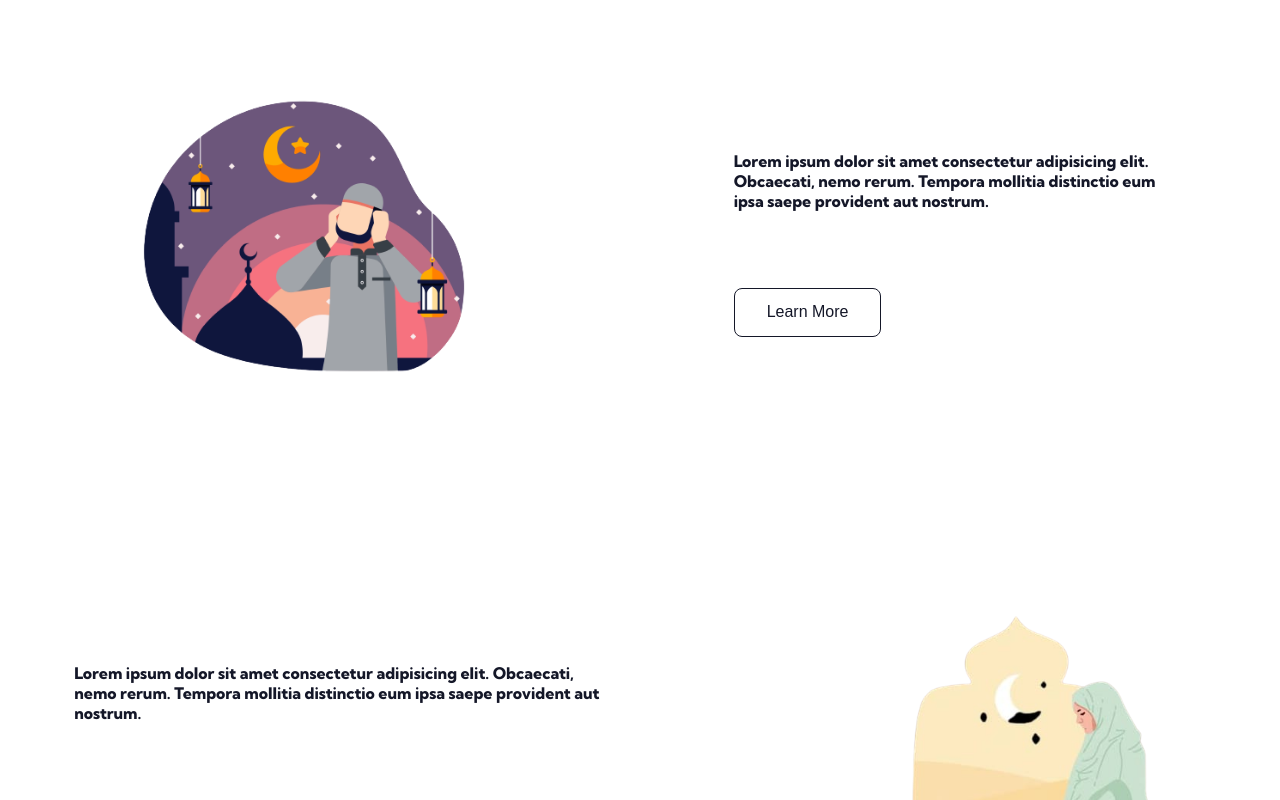
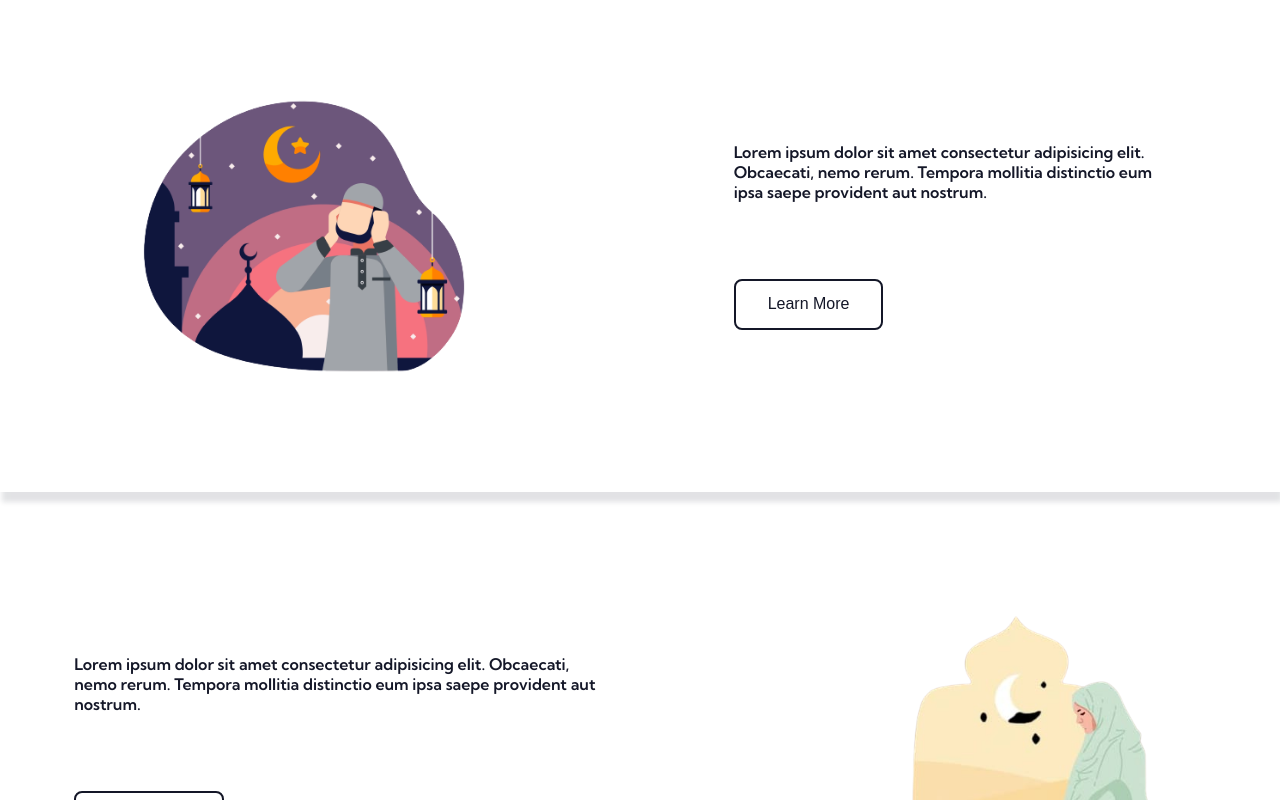
Before and after one commit to islamic-society-MMU/ismu-frontend, a React (Create React App) app: page / in a window 1280 px wide. Shown: the part 800-1600 px from the top of the page. Built offline with nearby package versions, Linux system fonts and the light colour scheme.

Commit message:
Overview box shadow

```diff
--- a/src/App.js
+++ b/src/App.js
@@ -14,7 +14,7 @@ const App = () => {
     <div className={`container ${theme}`}>
       <Header toggleTheme={toggleTheme} theme={theme}/>
       <Routes>
-        <Route path='/' element={<Home />} />
+        <Route path='/' element={<Home theme={theme}/>} />
       </Routes>
       <main className='App'></main>
     </div>
--- a/src/components/Home/Home.js
+++ b/src/components/Home/Home.js
@@ -2,11 +2,11 @@ import React from 'react';
 import Hero from './Hero';
 import Overview from './Overview';
 
-const Home = () => {
+const Home = ({ theme }) => {
   return (
     <div className='home'>
       <Hero />
-      <Overview />
+      <Overview theme={theme} />
     </div>
   );
 };
--- a/src/components/Home/Overview.js
+++ b/src/components/Home/Overview.js
@@ -6,11 +6,11 @@ import donorImg from './../../assets/images/donor.png';
 import eventImg from './../../assets/images/event-illustration.png';
 import illustrationImg from './../../assets/images/islam-illustration.png';
 
-const Overview = () => {
+const Overview = ({ theme }) => {
   return (
-    <section className='overview'>
-      {/* <div className='overview-item'>
-        <img src={donationImg} alt='donation' />
+    <section className={`overview ${theme}`}>
+      <div className='overview-item'>
+        <img src={illustrationImg} alt='Islam illustration' />
         <div className='overview-details'>
           <p>
             Lorem ipsum dolor sit amet consectetur adipisicing elit.
@@ -19,70 +19,59 @@ const Overview = () => {
           </p>
           <button>learn more</button>
         </div>
-      </div> */}
-      <div className='overview-item'>
-        <img src={illustrationImg} alt='Islam illustration' />
-        <div className='overview-details'>
-          <h4>
-            Lorem ipsum dolor sit amet consectetur adipisicing elit.
-            Obcaecati, nemo rerum. Tempora mollitia distinctio eum
-            ipsa saepe provident aut nostrum.
-          </h4>
-          <button>learn more</button>
-        </div>
       </div>
       <div className='overview-item'>
         <img src={prayerImg} alt='Prayer' />
         <div className='overview-details'>
-          <h4>
+          <p>
             Lorem ipsum dolor sit amet consectetur adipisicing elit.
             Obcaecati, nemo rerum. Tempora mollitia distinctio eum
             ipsa saepe provident aut nostrum.
-          </h4>
+          </p>
           <button>learn more</button>
         </div>
       </div>
       <div className='overview-item'>
         <img src={eventImg} alt='event illustration' />
         <div className='overview-details'>
-          <h4>
+          <p>
             Lorem ipsum dolor sit amet consectetur adipisicing elit.
             Obcaecati, nemo rerum. Tempora mollitia distinctio eum
             ipsa saepe provident aut nostrum.
-          </h4>
+          </p>
           <button>learn more</button>
         </div>
       </div>
       <div className='overview-item'>
         <img src={sereneImg} alt='Serene' />
         <div className='overview-details'>
-          <h4>
+          <p>
             Lorem ipsum dolor sit amet consectetur adipisicing elit.
             Obcaecati, nemo rerum. Tempora mollitia distinctio eum
             ipsa saepe provident aut nostrum.
-          </h4>
+          </p>
           <button>learn more</button>
         </div>
       </div>
       <div className='overview-item'>
         <img src={donorImg} alt='donor' />
         <div className='overview-details'>
-          <h4>
+          <p>
             Lorem ipsum dolor sit amet consectetur adipisicing elit.
             Obcaecati, nemo rerum. Tempora mollitia distinctio eum
             ipsa saepe provident aut nostrum.
-          </h4>
+          </p>
           <button>learn more</button>
         </div>
       </div>
       <div className='overview-item'>
         <img src={duaImg} alt='Dua' />
         <div className='overview-details'>
-          <h4>
+          <p>
             Lorem ipsum dolor sit amet consectetur adipisicing elit.
             Obcaecati, nemo rerum. Tempora mollitia distinctio eum
             ipsa saepe provident aut nostrum.
-          </h4>
+          </p>
           <button>learn more</button>
         </div>
       </div>
--- a/src/styles/scss/_overview.scss
+++ b/src/styles/scss/_overview.scss
@@ -8,23 +8,10 @@
     align-items: center;
     justify-content: space-between;
     width: 100%;
+    box-shadow: inherit;
 
     &:nth-child(even) {
       flex-direction: column;
-    }
-
-    // border-bottom: 1px solid blue;
-
-    .dark {
-      color: $white;
-      background-color: $background;
-      border-color: $white;
-    }
-
-    .light {
-      color: $background;
-      background-color: $white;
-      border-color: $background;
     }
 
     img {
@@ -34,21 +21,25 @@
     }
 
     .overview-details {
-      padding: 3vmin;
+      font-weight: 400;
+      padding: 3vmin 5vmin;
       margin: 0;
-      margin-top: 2vmin;
+      margin: 4vmin 0;
+      display: grid;
 
       button {
-        margin-top: 6vmin;
+        margin-top: 7vmin;
         background-color: inherit;
         border-color: inherit;
         color: inherit;
         border-style: solid;
-        padding: 1vmin 3vmin;
+        padding: 3vmin 6vmin;
         text-transform: capitalize;
         font-size: 3vmin;
+        border-width: 1.6px;
         border-radius: 1vmin;
         transition: $link-transition;
+        margin-left: auto;
 
         &:hover {
           cursor: pointer;
@@ -81,6 +72,7 @@
         align-items: flex-start;
         justify-content: space-between;
         padding: 0.8vw;
+        font-weight: 600;
         padding-right: 3vw;
         width: 50%;
 
@@ -90,6 +82,9 @@
           padding: 1.8vmin 4vmin;
           font-size: 2vmin;
           border-radius: 1vmin;
+          margin-left: unset;
+          margin-right: auto;
+          border-width: 2px;
         }
       }
     }
@@ -99,33 +94,21 @@
 @media (min-width: 1300px) {
   .overview {
     .overview-item {
-      flex-direction: row;
       gap: 14vmin;
       padding: 5vmin 25vmin;
 
-      &:nth-child(even) {
-        flex-direction: row-reverse;
-      }
-
       img {
-        width: unset;
         height: 40vmin;
       }
 
       .overview-details {
-        flex-direction: column;
-        align-items: flex-start;
-        justify-content: space-between;
         padding: 4vmin;
         padding-right: 6vmin;
-        width: 50%;
 
         button {
           margin-top: 6vmin;
           border-width: 1px;
           padding: 2vmin 3vmin;
-          font-size: 2vmin;
-          border-radius: 1vmin;
         }
       }
     }
--- a/src/styles/scss/app.scss
+++ b/src/styles/scss/app.scss
@@ -23,15 +23,15 @@ body {
   .dark {
     color: $white;
     background-color: $background;
+    box-shadow: 2px 10px 5px 0px rgba($white, 0.12);
   }
 
   .light {
     color: $background;
     background-color: $white;
+    box-shadow: 2px 10px 5px 0px rgba($background, 0.12);
   }
 }
-
-
 
 .container {
   // max-width: 1200px;
```
Also changed, not shown: src/styles/css/app.min.css, 1 other file (tests, documents, lock files or other folders).
